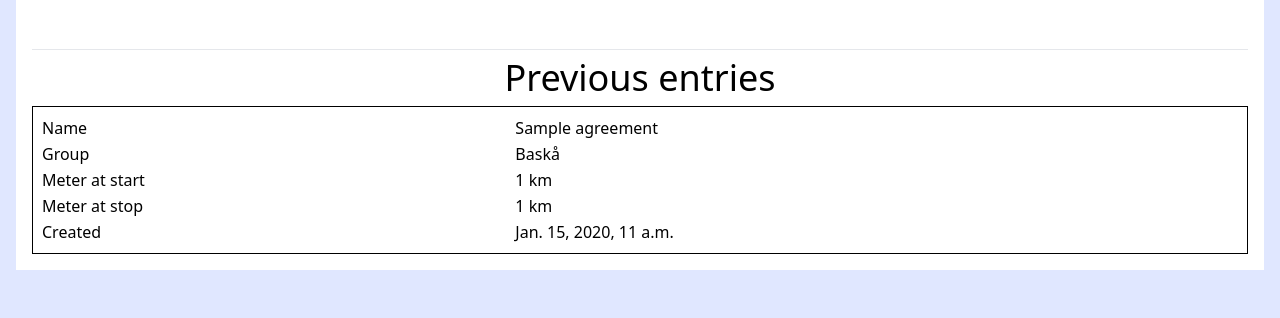
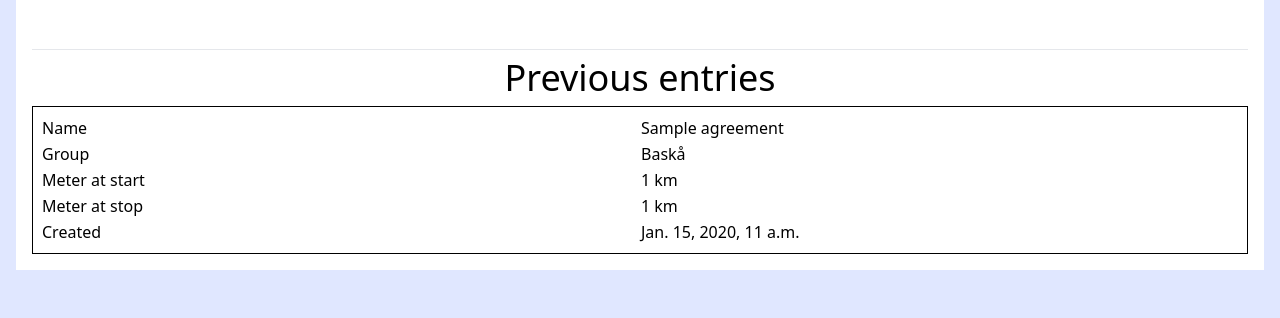
Before and after one commit to UTNkar/bocken, a Django app: page /add/ in a window 1280 px wide. Shown: the part 679-997 px from the top of the page. Run offline with Django 3.2, Linux system fonts and the light colour scheme; data comes from the database, SQL or seed files in the repository; tables that the repository leaves empty hold one stand-in row (values such as "Sample post"); some libraries are stand-ins or nearby versions.

Commit message:
made start page table cells half width

```diff
--- a/src/bocken/templates/journalentry_create.html
+++ b/src/bocken/templates/journalentry_create.html
@@ -54,24 +54,24 @@
 <div class="border border-solid border-black mt-2 p-2">
     <table class="w-full">
         <tr>
-            <td>{% translate 'Name' %}</td>
-            <td>{{ entry.agreement.name }}</td>
+            <td class="w-1/2">{% translate 'Name' %}</td>
+            <td class="w-1/2">{{ entry.agreement.name }}</td>
         </tr>
         <tr>
-            <td>{% translate 'Group' %}</td>
-            <td>{{ entry.group }}</td>
+            <td class="w-1/2">{% translate 'Group' %}</td>
+            <td class="w-1/2">{{ entry.group }}</td>
         </tr>
         <tr>
-            <td>{% translate 'Meter at start' %}</td>
-            <td>{{ entry.meter_start }} km</td>
+            <td class="w-1/2">{% translate 'Meter at start' %}</td>
+            <td class="w-1/2">{{ entry.meter_start }} km</td>
         </tr>
         <tr>
-            <td>{% translate 'Meter at stop' %}</td>
-            <td>{{ entry.meter_stop }} km</td>
+            <td class="w-1/2">{% translate 'Meter at stop' %}</td>
+            <td class="w-1/2">{{ entry.meter_stop }} km</td>
         </tr>
         <tr>
-            <td>{% translate 'Created' %}</td>
-            <td>{{ entry.created }}</td>
+            <td class="w-1/2">{% translate 'Created' %}</td>
+            <td class="w-1/2">{{ entry.created }}</td>
         </tr>
     </table>
 </div>
```
